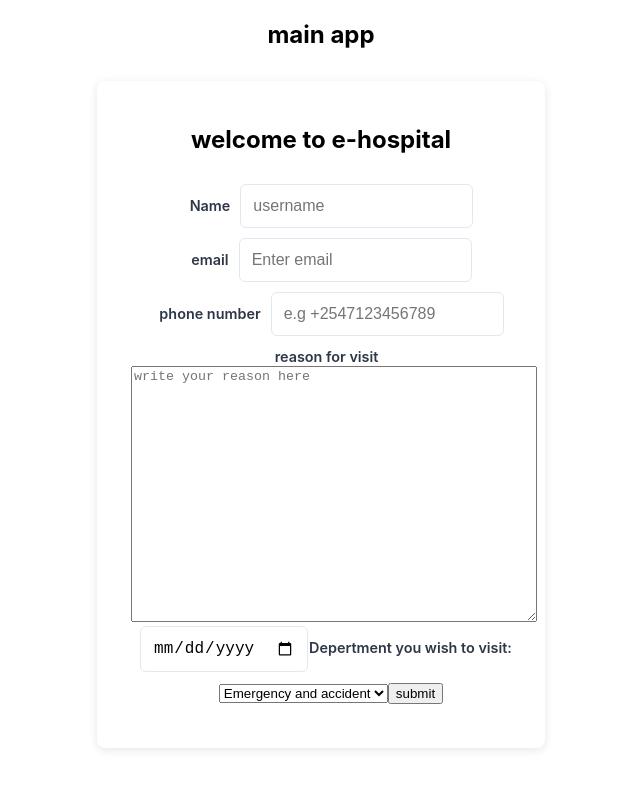
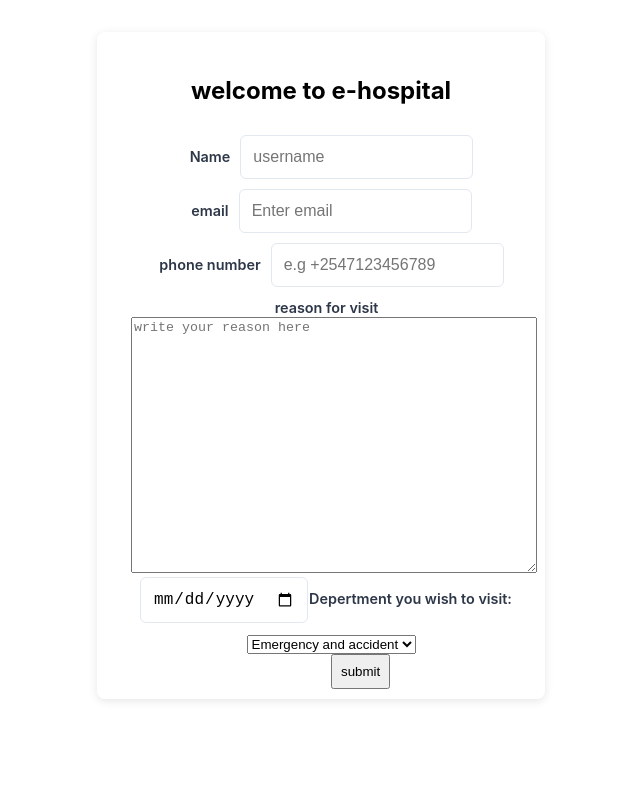
Before and after one commit to Kris-Ekiteles/remote-admission-system, a React (Create React App) app: page / in a window 1280 px wide. Shown: the top 788 px of the page, without its empty margins (319-959 px from the left). Built offline with nearby package versions, Linux system fonts and the light colour scheme.

Commit message:
changes to button adding classname

```diff
--- a/src/components/landing.js
+++ b/src/components/landing.js
@@ -2,7 +2,7 @@ import "./landing.css";
 function FormCheck() {
   return (
     <div>
-      <h2>main app</h2>
+      {/* <h2>main app</h2> */}
       <div className="Hero">
         <div className="form-container">
           <h2>welcome to e-hospital</h2>
@@ -11,7 +11,7 @@ function FormCheck() {
             <input type="text" placeholder="username" required></input>
             <br></br>
             <label for="email">email</label>
-            <input type="email" placeholder="Enter email" required></input>
+            <input type="email" placeholder="Enter email"></input>
             <br></br>
             <label for="tell">phone number</label>
             <input type="tel" placeholder="e.g +2547123456789"></input>
@@ -19,8 +19,10 @@ function FormCheck() {
             <label for="text">reason for visit</label>
             <textarea id="text" placeholder="write your reason here"></textarea>
             <br></br>
-            <input type="date"></input>
-            <label for="single-select">Depertment you wish to visit:</label>
+            <input type="date" required></input>
+            <label for="single-select" required>
+              Depertment you wish to visit:
+            </label>
             <select id="single-select" name="single-select">
               <option value="EA">Emergency and accident</option>
               <option value="MD">Medical department</option>
@@ -29,7 +31,7 @@ function FormCheck() {
               <option value="MRI">MRI</option>
               <option value="specialist">other specialists</option>
             </select>
-            <button>submit</button>
+            <button className="btn">submit</button>
           </form>
         </div>
       </div>
```
